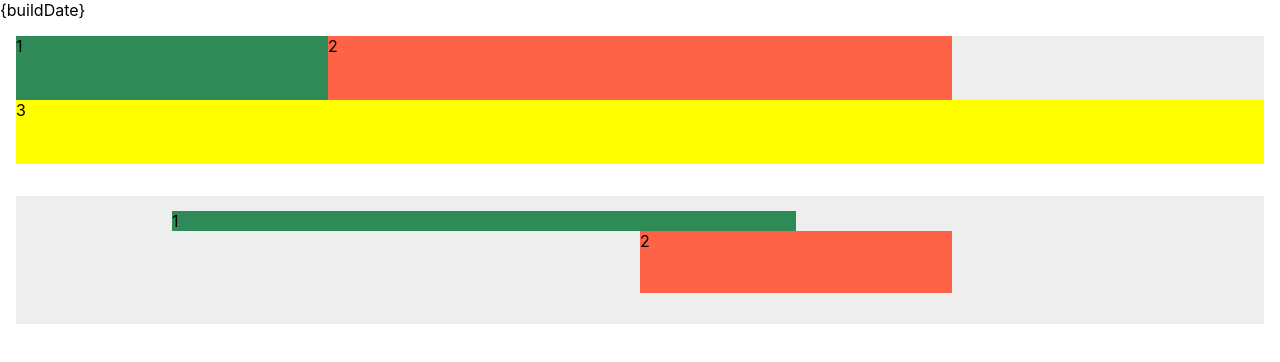
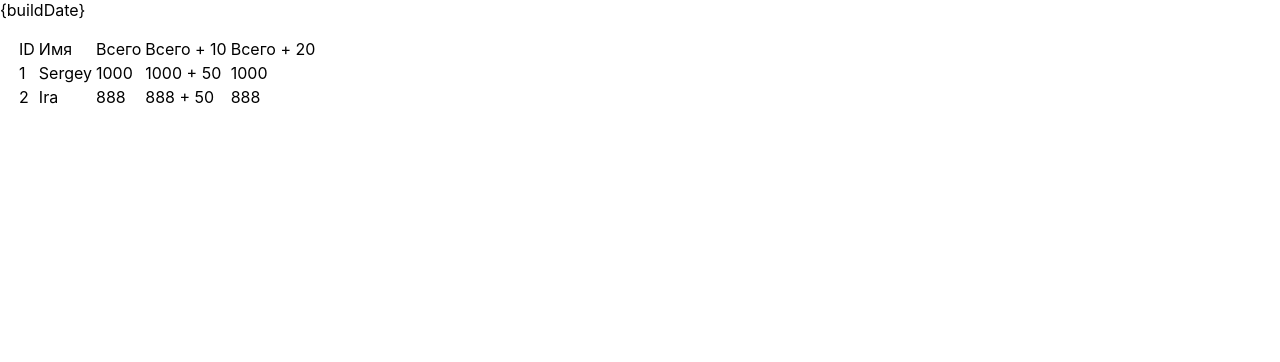
Before and after one commit to mukhindev/template-react, a React (Vite) app: page / in a window 1280 px wide. Shown: the top 362 px of the page. Built offline with nearby package versions, Linux system fonts and the light colour scheme.

Commit message:
Add Table

```diff
--- a/src/app/App/App.tsx
+++ b/src/app/App/App.tsx
@@ -1,70 +1,43 @@
-import { PropsWithChildren } from "react";
-import Grid, { Cell } from "~/shared/ui/Grid";
+import DataTable from "~/shared/ui/DataTable";
 import styles from "./App.module.scss";
+
+const orders = [
+  { id: "1", user: { firstName: "Sergey", lastName: "Mukhin" }, total: 1000 },
+  {
+    id: "2",
+    user: { firstName: "Ira", lastName: "Pivovarova" },
+    total: 888,
+  },
+];
 
 export default function App() {
   return (
     <div data-component="App" className={styles.App}>
-      <GridColumnsDemo />
-      <GridColumnsAndRowsDemo />
+      <DataTable
+        defs={[
+          {
+            title: "ID",
+            valueKey: "id",
+          },
+          {
+            title: "Имя",
+            valueKey: "user.firstName",
+          },
+          {
+            title: "Всего",
+            valueKey: "total",
+          },
+          {
+            title: "Всего + 10",
+            render: (item) => <div>{item.total} + 50</div>,
+          },
+          {
+            title: "Всего + 20",
+            valueKey: "total",
+          },
+        ]}
+        data={orders}
+      />
     </div>
   );
 }
-
-function GridColumnsDemo() {
-  return (
-    <Grid
-      columns={8}
-      style={{
-        height: 128,
-        backgroundColor: "#eee",
-      }}
-    >
-      <Cell columns={2}>
-        <Box color="seagreen">1</Box>
-      </Cell>
-      <Cell columns={4}>
-        <Box color="tomato">2</Box>
-      </Cell>
-      <Cell columns={-1}>
-        <Box color="yellow">3</Box>
-      </Cell>
-    </Grid>
-  );
-}
-
-function GridColumnsAndRowsDemo() {
-  return (
-    <Grid
-      columns={8}
-      rows={8}
-      style={{
-        height: 128,
-        backgroundColor: "#eee",
-      }}
-    >
-      <Cell x={1} y={1} columns={4}>
-        <Box color="seagreen">1</Box>
-      </Cell>
-      <Cell x={4} y={2} columns={2} rows={4}>
-        <Box color="tomato">2</Box>
-      </Cell>
-    </Grid>
-  );
-}
-
-function Box(props: PropsWithChildren<{ color?: string }>) {
-  const { color, children } = props;
-
-  return (
-    <div
-      style={{
-        width: "100%",
-        height: "100%",
-        backgroundColor: color ?? "#ccc",
-      }}
-    >
-      {children}
-    </div>
-  );
-}
--- /dev/null
+++ b/src/shared/ui/DataTable/DataTable.tsx
@@ -0,0 +1,110 @@
+import { ColumnDef } from "./types";
+
+interface DataTableProps<T> {
+  /** Определение колонок таблицы */
+  defs: ColumnDef<T>[];
+  /** Массив данных для вывода. Каждый элемент — строка */
+  data: T[];
+}
+
+/** Генерация таблицы из данных */
+export default function DataTable<T>(props: DataTableProps<T>) {
+  if (!props.data || !props.defs) {
+    return null;
+  }
+
+  return (
+    <div data-component="DataTable">
+      <table>
+        <thead>
+          <tr>
+            {props.defs.map((def, defIndex) => {
+              return <DataTableHeadCell key={defIndex} def={def} />;
+            })}
+          </tr>
+        </thead>
+        <tbody>
+          {props.data.map((item, dataIndex) => {
+            return (
+              <tr key={dataIndex}>
+                {props.defs.map((def, defIndex) => {
+                  return (
+                    <DataTableBodyCell
+                      key={defIndex}
+                      def={def}
+                      index={dataIndex}
+                      item={item}
+                    />
+                  );
+                })}
+              </tr>
+            );
+          })}
+        </tbody>
+      </table>
+    </div>
+  );
+}
+
+interface DataTableHeadCellProps<T> {
+  /** Определение колонки (свойства колонки) */
+  def: ColumnDef<T>;
+}
+function DataTableHeadCell<T>(props: DataTableHeadCellProps<T>) {
+  const { def } = props;
+
+  return (
+    <td data-component="DataTableHeadCell" {...def.headCellProps}>
+      {def.title ?? def.valueKey}
+    </td>
+  );
+}
+
+interface DataTableBodyCellProps<T> {
+  /** Определение колонки (свойства колонки) */
+  def: ColumnDef<T>;
+  /** Данные строки таблицы */
+  item: T;
+  index: number;
+}
+
+function DataTableBodyCell<T>(props: DataTableBodyCellProps<T>) {
+  const { def, item, index } = props;
+
+  if (def.render) {
+    return (
+      <td data-component="DataTableBodyCell" {...def.bodyCellProps}>
+        {def.render(props.item, index)}
+      </td>
+    );
+  }
+
+  const value = def.valueKey && getValueFromObject(item, def.valueKey);
+
+  if (
+    value === undefined ||
+    value === null ||
+    typeof value === "string" ||
+    typeof value === "number"
+  ) {
+    return (
+      <td data-component="DataTableBodyCell" {...def.bodyCellProps}>
+        {value}
+      </td>
+    );
+  }
+}
+
+function getValueFromObject(obj: unknown, key: string): unknown {
+  if (obj === null || obj === undefined) {
+    return undefined;
+  }
+
+  if (!key.includes(".")) {
+    return obj[key as keyof typeof obj];
+  }
+
+  const paths = key.split(".");
+
+  return paths.reduce((acc, key) => acc?.[key as keyof typeof acc], obj);
+}
--- /dev/null
+++ b/src/shared/ui/DataTable/index.ts
@@ -0,0 +1,2 @@
+export { default } from "./DataTable";
+export type { ColumnDef } from "./types";
--- /dev/null
+++ b/src/shared/ui/DataTable/types.ts
@@ -0,0 +1,34 @@
+import { HTMLAttributes, ReactNode } from "react";
+
+/** Определение колонок таблицы */
+export interface BaseColumnDef {
+  title?: ReactNode;
+  headCellProps?: HTMLAttributes<HTMLTableCellElement>;
+  bodyCellProps?: HTMLAttributes<HTMLTableCellElement>;
+}
+
+interface ColumnDefRenderValue<T> extends BaseColumnDef {
+  valueKey: ObjectDotNotation<T>;
+  render?: undefined;
+}
+
+interface ColumnDefRenderCustom<T> extends BaseColumnDef {
+  valueKey?: undefined;
+  render: (item: T, index: number) => ReactNode;
+}
+
+export type ColumnDef<T> = ColumnDefRenderValue<T> | ColumnDefRenderCustom<T>;
+
+type BreakDownObject<O, R = void> = {
+  [K in keyof O as string]: K extends string
+    ? R extends string
+      ? ObjectDotNotation<O[K], `${R}.${K}`>
+      : ObjectDotNotation<O[K], K>
+    : never;
+};
+
+export type ObjectDotNotation<O, R = void> = O extends string | number
+  ? R extends string | number
+    ? R
+    : never
+  : BreakDownObject<O, R>[keyof BreakDownObject<O, R>];
```
